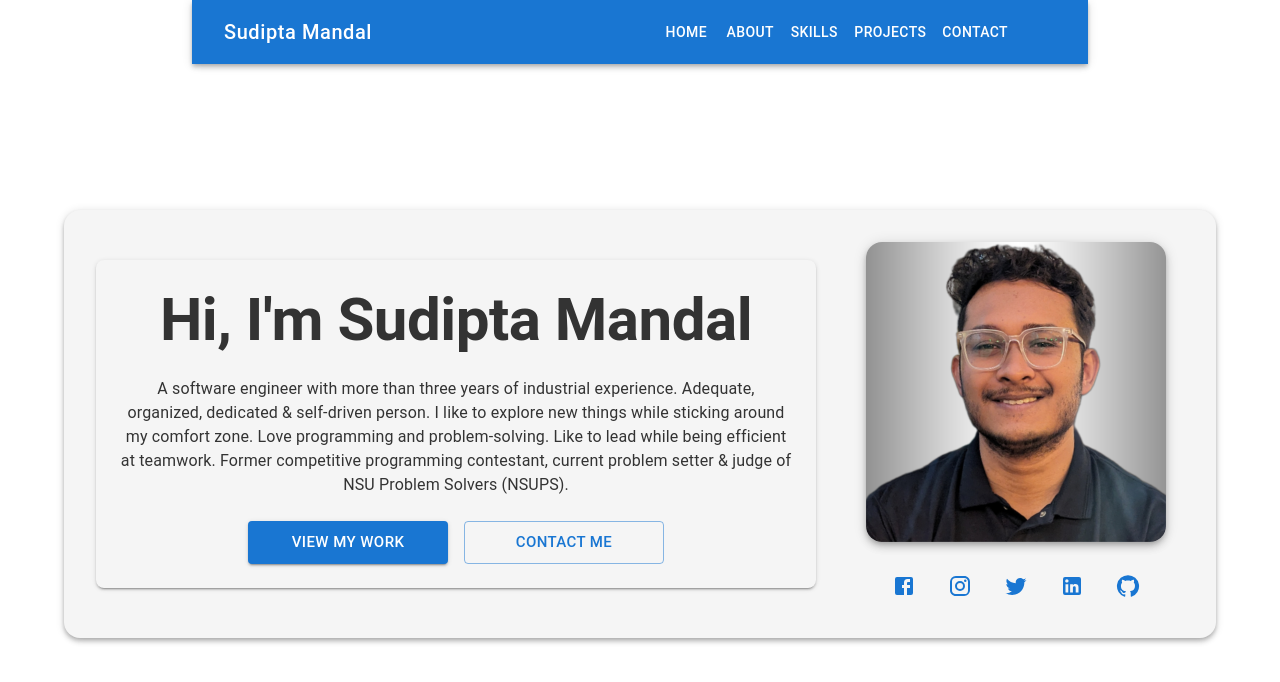
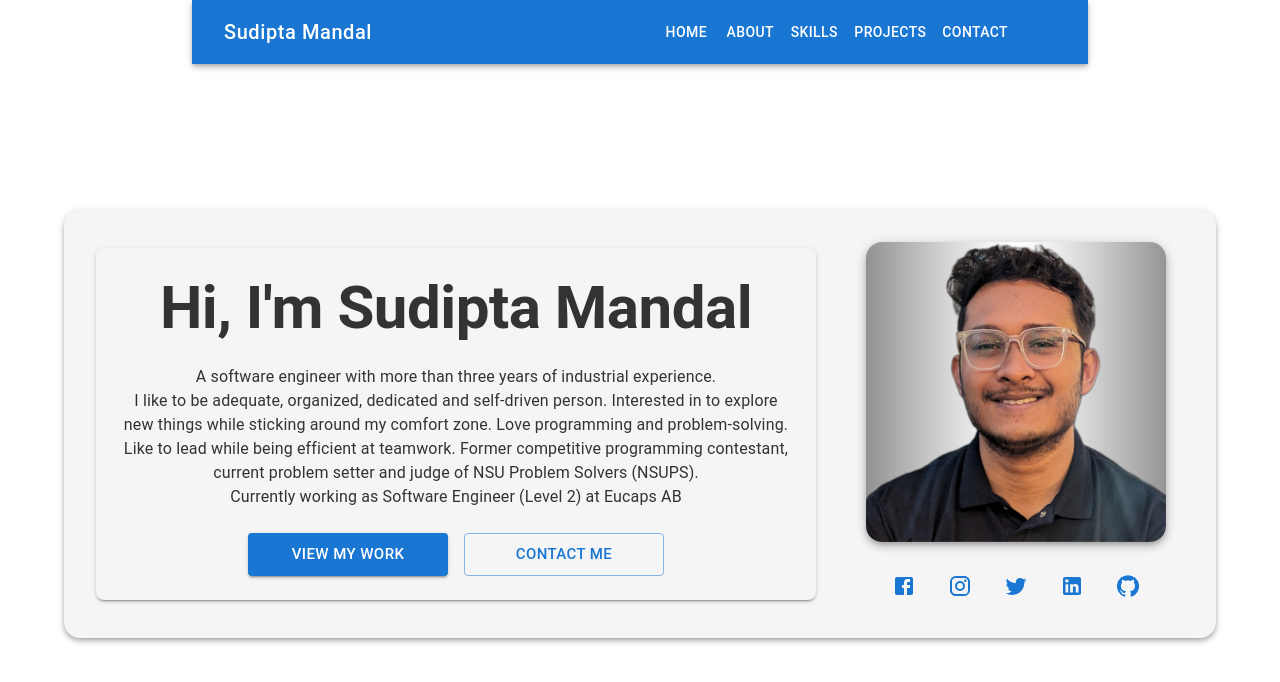
Before and after one commit to MrMandalNSU/portfolio, a React (Vite) app: page / in a window 1280 px wide. Shown: the top 682 px of the page. Built offline with nearby package versions, Linux system fonts and the light colour scheme; some icons are missing.

Commit message:
changed text section

```diff
--- a/src/contexts/Intro.jsx
+++ b/src/contexts/Intro.jsx
@@ -75,15 +75,19 @@ const Intro = () => {
               <Typography variant="h2" component="h1" gutterBottom>
                 Hi, I'm Sudipta Mandal
               </Typography>
+
               <Typography variant="body1">
                 A software engineer with more than three years of industrial
-                experience. Adequate, organized, dedicated & self-driven person.
-                I like to explore new things while sticking around my comfort
-                zone. Love programming and problem-solving. Like to lead while
-                being efficient at teamwork. Former competitive programming
-                contestant, current problem setter & judge of NSU Problem
-                Solvers (NSUPS).
+                experience. <br />
+                I like to be adequate, organized, dedicated and self-driven
+                person. Interested in to explore new things while sticking
+                around my comfort zone. Love programming and problem-solving.
+                Like to lead while being efficient at teamwork. Former
+                competitive programming contestant, current problem setter and
+                judge of NSU Problem Solvers (NSUPS). <br />
+                Currently working as Software Engineer (Level 2) at Eucaps AB
               </Typography>
+
               <Box
                 sx={{
                   mt: 3,
```
